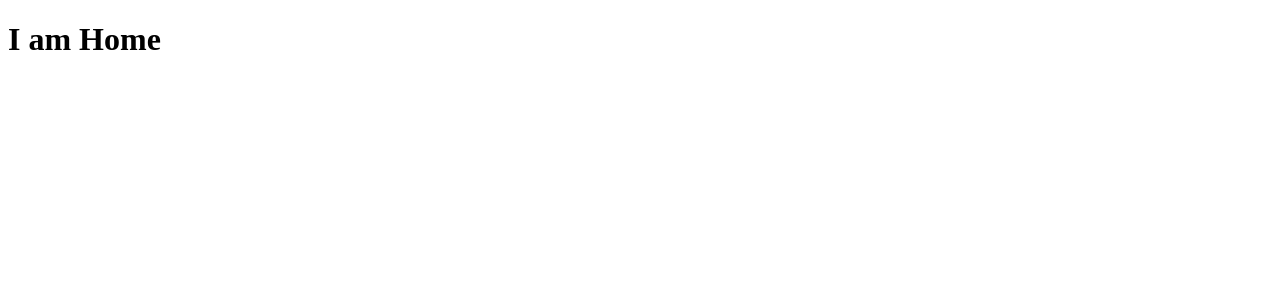
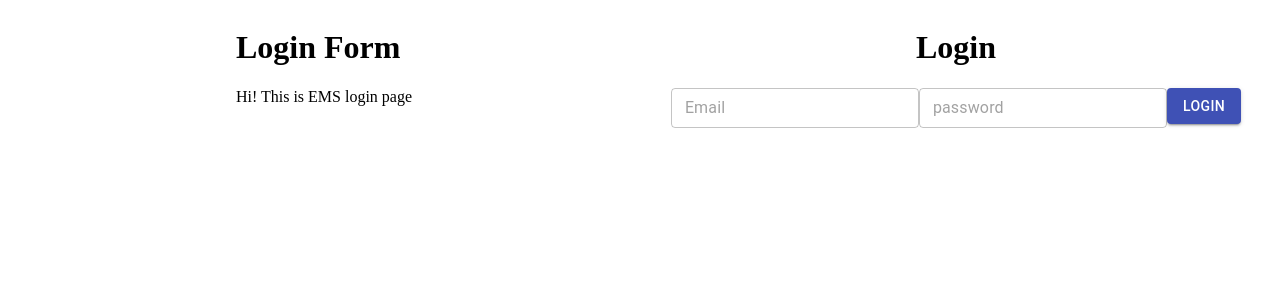
Before and after one commit to satyapriyamishra222/employee-app, a React (Create React App) app in the folder ui/: page /home in a window 1280 px wide. Shown: the top 300 px of the page. Built offline with nearby package versions, Linux system fonts and the light colour scheme.

Commit message:
Login added in react

```diff
--- a/ui/package.json
+++ b/ui/package.json
@@ -3,6 +3,7 @@
   "version": "0.1.0",
   "private": true,
   "dependencies": {
+    "@material-ui/core": "^4.12.3",
     "@testing-library/jest-dom": "^5.14.1",
     "@testing-library/react": "^11.2.7",
     "@testing-library/user-event": "^12.8.3",
@@ -12,6 +13,7 @@
     "@types/react-dom": "^17.0.9",
     "react": "^17.0.2",
     "react-dom": "^17.0.2",
+    "react-router-dom": "^5.3.0",
     "react-scripts-ts": "2.8.0",
     "typescript": "^4.4.3",
     "web-vitals": "^1.1.2"
@@ -39,5 +41,8 @@
       "last 1 firefox version",
       "last 1 safari version"
     ]
+  },
+  "devDependencies": {
+    "@types/react-router-dom": "^5.1.9"
   }
 }
--- a/ui/src/App.tsx
+++ b/ui/src/App.tsx
@@ -1,11 +1,27 @@
-import React from "react";
+import React, { useState } from "react";
+import { BrowserRouter } from "react-router-dom";
+import Login from "./Dashboard";
+import {Switch, Route } from "react-router-dom";
 import Home from "./Home/index"
 function App() {
+  const [isLogin,setIslogin] = useState(false);
+  const handelLogin=()=>{
+    setIslogin(true)
+  }
   return (
-    <>
-      <Home />
-    </>
-  );
+  <BrowserRouter>
+    <div className="App">
+      {
+        isLogin ? <><Switch>
+        <Route exact path="/home">
+            <Home/>
+         </Route></Switch></>:  <Login LoginFun={handelLogin}/>
+      }
+    </div>
+  </BrowserRouter> );
+{/* <>
+<Login></Login></> */}
+
 }
 
 export default App;
--- /dev/null
+++ b/ui/src/Dashboard/index.tsx
@@ -0,0 +1,94 @@
+import React, { useEffect } from 'react'
+import Grid from '@material-ui/core/Grid';
+import TextField from '@material-ui/core/TextField';
+// import loginSer from "./login.service";
+// import authSer from "../shared/service/auth";
+
+import Button from '@material-ui/core/Button';
+import FormControl from '@material-ui/core/FormControl';
+import { useHistory } from "react-router-dom";
+import Home from '../Home';
+
+//import './login.css';
+export default function Login(props: any): any {
+    let history = useHistory();
+    const [state, setState] = React.useState({
+        email: "",
+        pass: "",
+    });
+
+    const handleEmail = (e: any) => {
+        let val = e.target.value;
+        setState({ ...state, email: val });
+    };
+
+    const handlePass = (e: any) => {
+        let val = e.target.value;
+        setState({ ...state, pass: val });
+    };
+
+    const redirectDashbord = () => {
+        props.LoginFun();
+        let url = "/home"
+        history.push(url)
+    }
+    // useEffect(() => {
+    //     if (localStorage.getItem('user-info')) {
+    //         history.push("/home");
+    //     }
+    // }, [])
+
+
+    const isVlaidLogin = () => {
+        if (state.email === 'admin' && state.pass === "admin") {
+            // console.log("valid user")
+            redirectDashbord()
+            return true
+        }
+        // console.log("Not valid user")
+        return false
+    }
+
+
+    const handleLogin = function (e: any) {
+        e.preventDefault();
+        isVlaidLogin()
+        //     loginSer.login(state).then((res) => {
+        //         console.log(res);
+        //         authSer.login(res);
+        //         //    authSer.logout(res);
+        //     }).catch((error) => {
+        //         console.log(error.message);
+        //     })
+        // }
+    }
+    return (<>
+        <Grid container className="h-100 login-wrp" direction="row" >
+            <Grid item xs={6} className="bg-img" >
+                <Grid container className="bg-mask" justifyContent="center" alignItems="center">
+                    <div className="promo-box">
+                        <h1 className="title"> Login Form </h1>
+                        <p className="sub-title">Hi! This is EMS login page</p>
+                    </div>
+                </Grid>
+
+            </Grid>
+            <Grid item xs={6}>
+                <Grid container justifyContent="center" alignItems="center" className="h-100" direction="column">
+                    <h1 className="login-title"> Login</h1>
+                    <form onSubmit={handleLogin}>
+                        <FormControl>
+                            <TextField value={state.email} placeholder="Email" onChange={handleEmail} id="email" size="small" variant="outlined" />
+                        </FormControl>
+                        <FormControl>
+                            <TextField value={state.pass} id="pass" type="password" placeholder="password" onChange={handlePass} size="small" variant="outlined" />
+                        </FormControl>
+
+                        <Button variant="contained" color="primary" type="submit" className="w-100"> Login </Button>
+                    </form>
+                </Grid>
+            </Grid>
+        </Grid>
+    </>
+    );
+}
--- /dev/null
+++ b/ui/src/Dashboard/style.css
@@ -0,0 +1,35 @@
+.h-100{
+    height: 100%;
+    margin: 0;
+}
+.login-title {
+    font-size: 20px;
+    text-transform: uppercase;
+}
+.bg-img {
+    height: 100%;
+    background:url(./ems.png) no-repeat center;
+    background-size: cover;
+}
+.bg-mask {
+    height: 100%;
+    width: 100%;
+    background-color: #2f2f2f4d;
+}
+.promo-box  {
+    padding: 22%;
+    background: #ffffff54;
+}
+.promo-box .title{
+    font-size: 20px;
+}
+.promo-box .sub-title{
+    font-size: 16px;
+}
+.login-wrp .MuiFormControl-root {
+    display: block;
+    margin: 20px 0;
+}
+.w-100 {
+    width: 100%;
+}
--- a/ui/src/index.tsx
+++ b/ui/src/index.tsx
@@ -2,22 +2,18 @@ import React from 'react';
 import ReactDOM from 'react-dom';
 import  App from './App';
 import reportWebVitals from './reportWebVitals';
-//import reportWebVitals from 'reportWebVitals';
 
 var state = { hasError: false };
 ReactDOM.render(
   <React.StrictMode>
     <App />
   </React.StrictMode>,
-  document.getElementById('root')
-  ,()=>{if (state.hasError) {
+  document.getElementById('root'),()=>{if (state.hasError) {
     // You can render any custom fallback UI
     return <h1>Something went wrong.</h1>;
   }
 }
 );
-
-
 // If you want to start measuring performance in your app, pass a function
 // to log results (for example: reportWebVitals(console.log))
 // or send to an analytics endpoint. Learn more: https://bit.ly/CRA-vitals
```
Also changed, not shown: ui/public/manifest.json, ui/src/Dashboard/ems.png (added), 1 other file (tests, documents, lock files or other folders).
